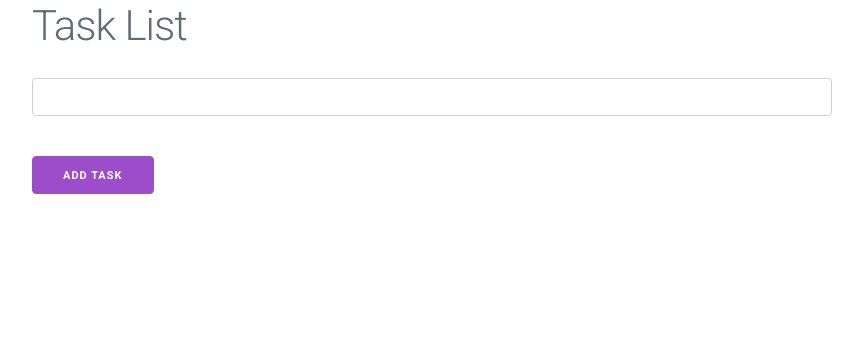
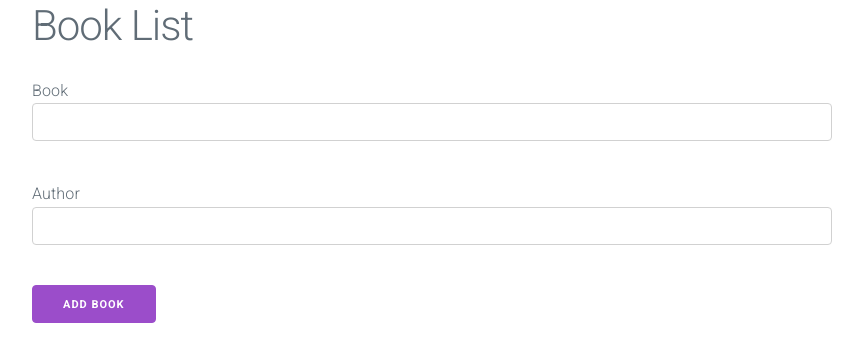
Before and after one commit to Marundu/book-tracker, a Flask app: page / in a window 1280 px wide. Shown: the top 362 px of the page, without its empty margins (208-1071 px from the left). Run offline with Flask 2, Linux system fonts and the light colour scheme; data that the repository does not hold is empty; some libraries are stand-ins or nearby versions.

Commit message:
Initial commit

```diff
--- a/app.py
+++ b/app.py
@@ -1,8 +1,8 @@
 from flask import Flask
 from flask_sqlalchemy import SQLAlchemy
 
-from config import Configuration
+from config import Config
 
 app=Flask(__name__)
-app.config.from_object(Configuration)
+app.config.from_object(Config)
 db=SQLAlchemy(app)
--- a/config.py
+++ b/config.py
@@ -1,7 +1,8 @@
 import os
-class Configuration(object):
+
+class Config(object):
     DEBUG=True
     APPLICATION_DIR=os.path.dirname(os.path.realpath(__file__))
-    SQLALCHEMY_DATABASE_URI='sqlite:///%s/tasks.db' % APPLICATION_DIR
+    SQLALCHEMY_DATABASE_URI='sqlite:///{0}/books.db'.format(APPLICATION_DIR)
     SQLALCHEMY_TRACK_MODIFICATIONS=True
     SECRET_KEY=os.urandom(30)
--- a/scripts/create_db.py
+++ b/scripts/create_db.py
@@ -1,6 +1,8 @@
 import os
 import sys
+
 sys.path.append(os.getcwd())
+
 from main import db
 
 if __name__=='__main__':
--- a/templates/list.html
+++ b/templates/list.html
@@ -1,7 +1,7 @@
 <html>
 <head>
 
-  <title>Simple Flask To-Do List</title>
+  <title>Simple Flask Reading/ Read Tracker</title>
   <meta charset="utf-8">
   <meta http-equiv="X-UA-Compatible" content="IE=edge,chrome=1">
   <meta name="viewport" content="width=device-width, initial-scale=1">
@@ -16,32 +16,33 @@
 
 <body>
 
-  <h2>Task List</h2>
+  <h2>Book List</h2>
 
   <ul>
-    {% for task in tasks %}
+    {% for book in books %}
     <li>
-      {% if task.done %}
+      {% if book.done %}
       <strike>
         {% endif %}
 
-        {{ task.content }}
+        {{ book.book_title }} by {{ book.author }}
 
-        {% if task.done %}
+        {% if book.done %}
       </strike>
       {% endif %}
 
-      <a href="/done/{{ task.id }}"> Mark as Done </a> |
-      <a href="/delete/{{ task.id }}"> Delete Task </a>
+      <a href="/done/{{ book.id }}"> Mark as Read </a> |
+      <a href="/delete/{{ book.id }}"> Delete Book </a>
     </li>
 
     {% endfor %}
 
   </ul>
 
-  <form action="/task" method="post">
-    <p><input type="text" name="content"></p>
-    <input type="submit" value="Add Task">
+  <form action="/book" method="post">
+    <p>Book<input type="text" name="book_title"></p>
+    <p>Author<input type="text" name="author"></p>
+    <input type="submit" value="Add Book">
   </form>
 
 </body>
--- a/views.py
+++ b/views.py
@@ -3,45 +3,46 @@ from flask import render_template
 from flask import redirect
 
 from app import app, db
-from models import Task
+from models import Books
 
 @app.route('/')
-def tasks_list():
-    tasks=Task.query.all()
-    return render_template('list.html', tasks=tasks)
+def books_list():
+    books=Books.query.all()
+    return render_template('list.html', books=books)
 
-@app.route('/task', methods=['POST'])
-def add_task():
-    content=request.form['content']
-    if not content:
+@app.route('/book', methods=['POST'])
+def add_book():
+    book_title=request.form['book_title']
+    author=request.form['author']
+    if not book_title and not author:
         return 'Error'
 
-    task=Task(content)
+    book=Books(book_title, author)
 
-    db.session.add(task)
+    db.session.add(book)
     db.session.commit()
     return redirect('/')
 
-@app.route('/done/<int:task_id>')
-def resolve_task(task_id):
-    task=Task.query.get(task_id)
+@app.route('/done/<int:book_id>')
+def read_book(book_id):
+    book=Books.query.get(book_id)
 
-    if not task:
+    if not book:
         return redirect('/')
-    if task.done:
-        task.done=False
+    if book.done:
+        book.done=False
     else:
-        task.done=True
+        book.done=True
 
     db.session.commit()
     return redirect('/')
 
-@app.route('/delete/<int:task_id>')
-def delete_task(task_id):
-    task=Task.query.get(task_id)
-    if not task:
+@app.route('/delete/<int:book_id>')
+def delete_book(book_id):
+    book=Books.query.get(book_id)
+    if not book:
         return redirect('/')
 
-    db.session.delete(task)
+    db.session.delete(book)
     db.session.commit()
     return redirect('/')
```
Also changed, not shown: models.py (+7 -5 lines), README.md, __init__.py (deleted), 1 other file.
